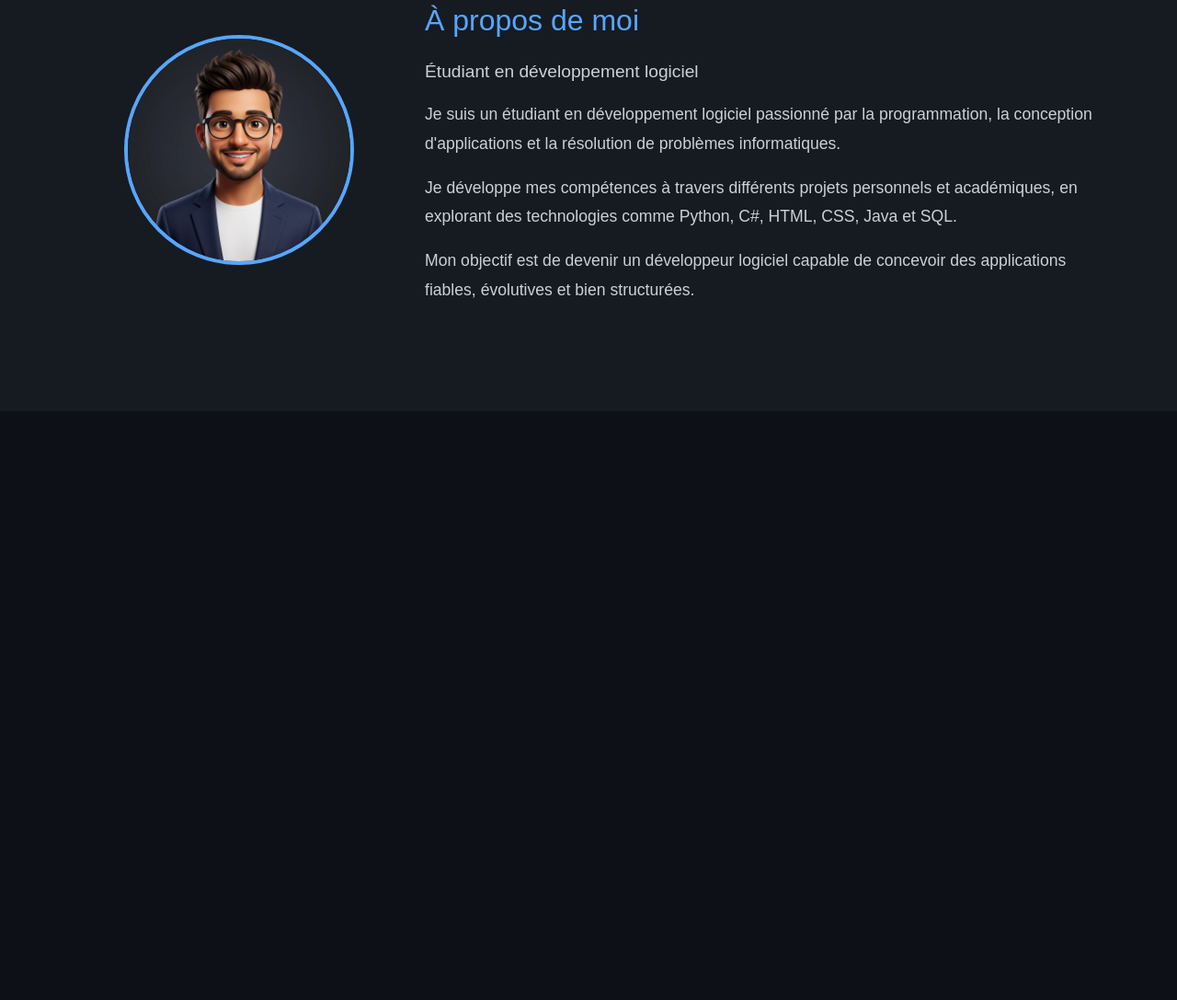
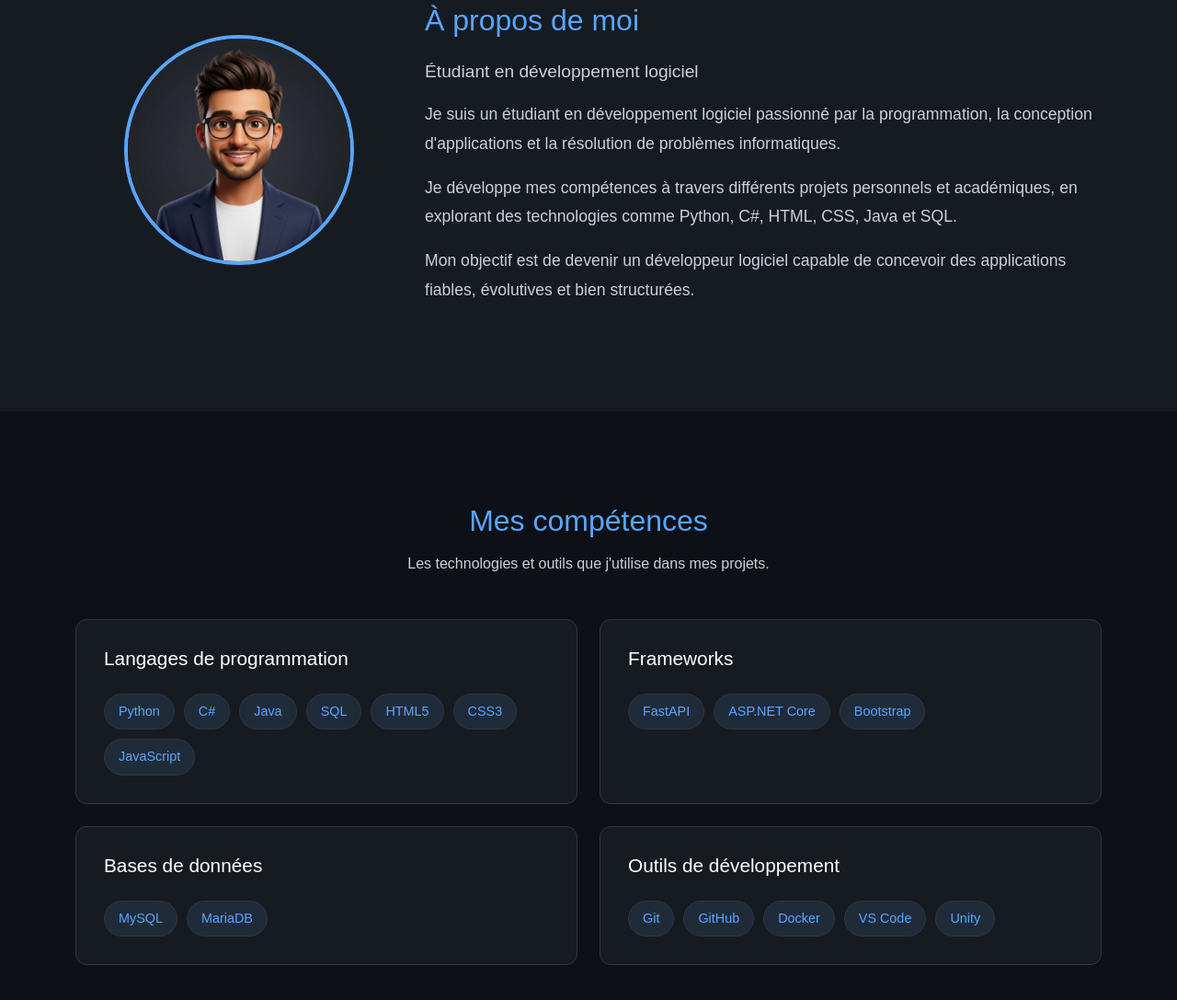
Before and after one commit to jamabusiness2003-a11y/mon-portfolio, a plain HTML site: page index.html in a window 1280 px wide. Shown: the part 897-1984 px from the top of the page at 92% size. Before the commit the page ends 1344 px from the top, so only its background shows below. Drawn offline with nearby package versions, Linux system fonts and the light colour scheme.

Commit message:
Créer la section "Compétence"

```diff
--- a/css/style.css
+++ b/css/style.css
@@ -144,6 +144,61 @@ body {
     margin-bottom: 20px;
 }
 
+/* Section Compétences */
+
+.skills-section {
+    padding: 100px 0;
+    background-color: #0d1117;
+}
+
+.skills-section h2 {
+    color: #58a6ff;
+    font-size: 2rem;
+    margin-bottom: 15px;
+}
+
+.skills-section p {
+    color: #c9d1d9;
+}
+
+/* Cartes de compétences */
+
+.skill-card {
+    background-color: #161b22;
+    border: 1px solid #30363d;
+    border-radius: 12px;
+    padding: 30px;
+    height: 100%;
+    transition: transform 0.3s ease;
+}
+
+.skill-card:hover {
+    transform: translateY(-5px);
+}
+
+.skill-card h3 {
+    color: white;
+    font-size: 1.3rem;
+    margin-bottom: 25px;
+}
+
+/* Liste des technologies */
+
+.skill-list {
+    display: flex;
+    flex-wrap: wrap;
+    gap: 10px;
+}
+
+.skill-list span {
+    background-color: #202b3a;
+    color: #58a6ff;
+    border: 1px solid #30363d;
+    border-radius: 20px;
+    padding: 8px 15px;
+    font-size: 0.9rem;
+}
+
 /* Responsive design */
 
 @media screen and (max-width: 768px) {
--- a/index.html
+++ b/index.html
@@ -154,5 +154,94 @@
 
     </section>
 
+    <section id="skills" class="skills-section">
+
+        <div class="container">
+
+            <div class="text-center mb-5">
+
+                <h2>Mes compétences</h2>
+
+                <p>Les technologies et outils que j'utilise dans mes projets.</p>
+
+            </div>
+
+            <div class="row g-4">
+
+                <div class="col-lg-6">
+
+                    <div class="skill-card">
+
+                        <h3>Langages de programmation</h3>
+
+                        <div class="skill-list">
+                            <span>Python</span>
+                            <span>C#</span>
+                            <span>Java</span>
+                            <span>SQL</span>
+                            <span>HTML5</span>
+                            <span>CSS3</span>
+                            <span>JavaScript</span>
+                        </div>
+
+                    </div>
+
+                </div>
+
+                <div class="col-lg-6">
+
+                    <div class="skill-card">
+
+                        <h3>Frameworks</h3>
+
+                        <div class="skill-list">
+                            <span>FastAPI</span>
+                            <span>ASP.NET Core</span>
+                            <span>Bootstrap</span>
+                        </div>
+
+                    </div>
+
+                </div>
+
+                <div class="col-lg-6">
+
+                    <div class="skill-card">
+
+                        <h3>Bases de données</h3>
+
+                        <div class="skill-list">
+                            <span>MySQL</span>
+                            <span>MariaDB</span>
+                        </div>
+
+                    </div>
+
+                </div>
+
+                <div class="col-lg-6">
+
+                    <div class="skill-card">
+
+                        <h3>Outils de développement</h3>
+
+                        <div class="skill-list">
+                            <span>Git</span>
+                            <span>GitHub</span>
+                            <span>Docker</span>
+                            <span>VS Code</span>
+                            <span>Unity</span>
+                        </div>
+
+                    </div>
+
+                </div>
+
+            </div>
+
+        </div>
+
+    </section>
+
 </body>
 </html>
```
